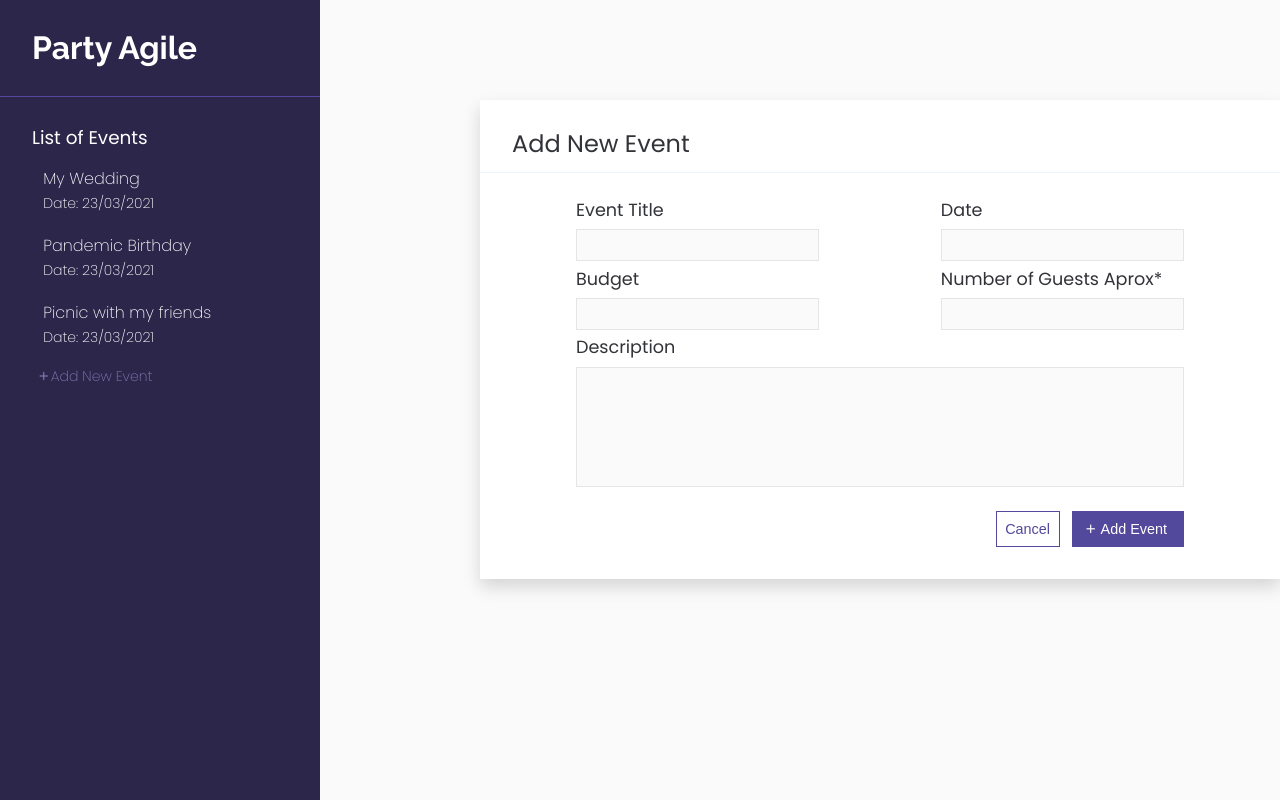
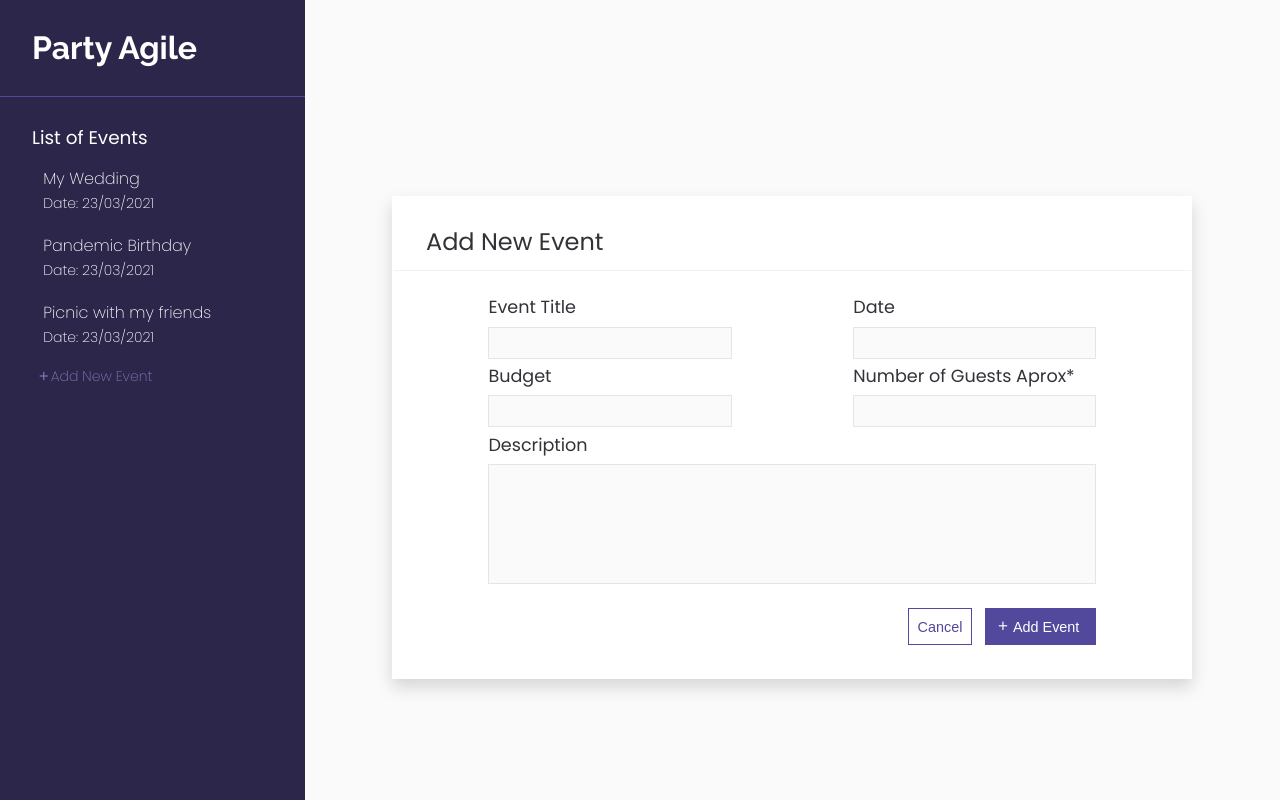
Before and after one commit to jmramirez/jose-ramirez-capstone, a React (Create React App) app in the folder client/: page / in a window 1280 px wide. Built offline with nearby package versions, Linux system fonts and the light colour scheme.

Commit message:
Refactor Deashboard styling

```diff
--- a/client/src/components/AddEventForm/AddEventForm.scss
+++ b/client/src/components/AddEventForm/AddEventForm.scss
@@ -2,10 +2,11 @@
 @use "../../partials/variables" as *;
 
 .add-event {
-  margin: 6.25rem 0 0 30rem;
-  width: 60rem;
+  margin: 12.25rem auto 0 auto;
+  width: 50rem;
   background-color: $primary-white;
   box-shadow: 0 0.5rem 1rem rgb(0 0 0 / 15%);
+  padding: 0.1rem;
 
   &__header {
     @include h2;
--- a/client/src/components/Sidebar/Sidebar.scss
+++ b/client/src/components/Sidebar/Sidebar.scss
@@ -2,7 +2,7 @@
 @use '../../partials/variables' as *;
 
 .sidebar {
-  position: fixed;
+  overflow-y: auto;
   width: 20rem;
   left: 0;
   top: 0;
--- a/client/src/pages/Dashboard/Dasboard.js
+++ b/client/src/pages/Dashboard/Dasboard.js
@@ -7,7 +7,9 @@ const Dashboard = () => {
   return(
     <div className="dashboard">
       <Sidebar />
-      <AddEventForm />
+      <div className="dashboard-content">
+        <AddEventForm />
+      </div>
     </div>
   )
 }
--- a/client/src/pages/Dashboard/Dashboard.scss
+++ b/client/src/pages/Dashboard/Dashboard.scss
@@ -3,4 +3,8 @@
 
 .dashboard {
   display: flex;
+
+  &-content {
+    width: 80%;
+  }
 }
```
